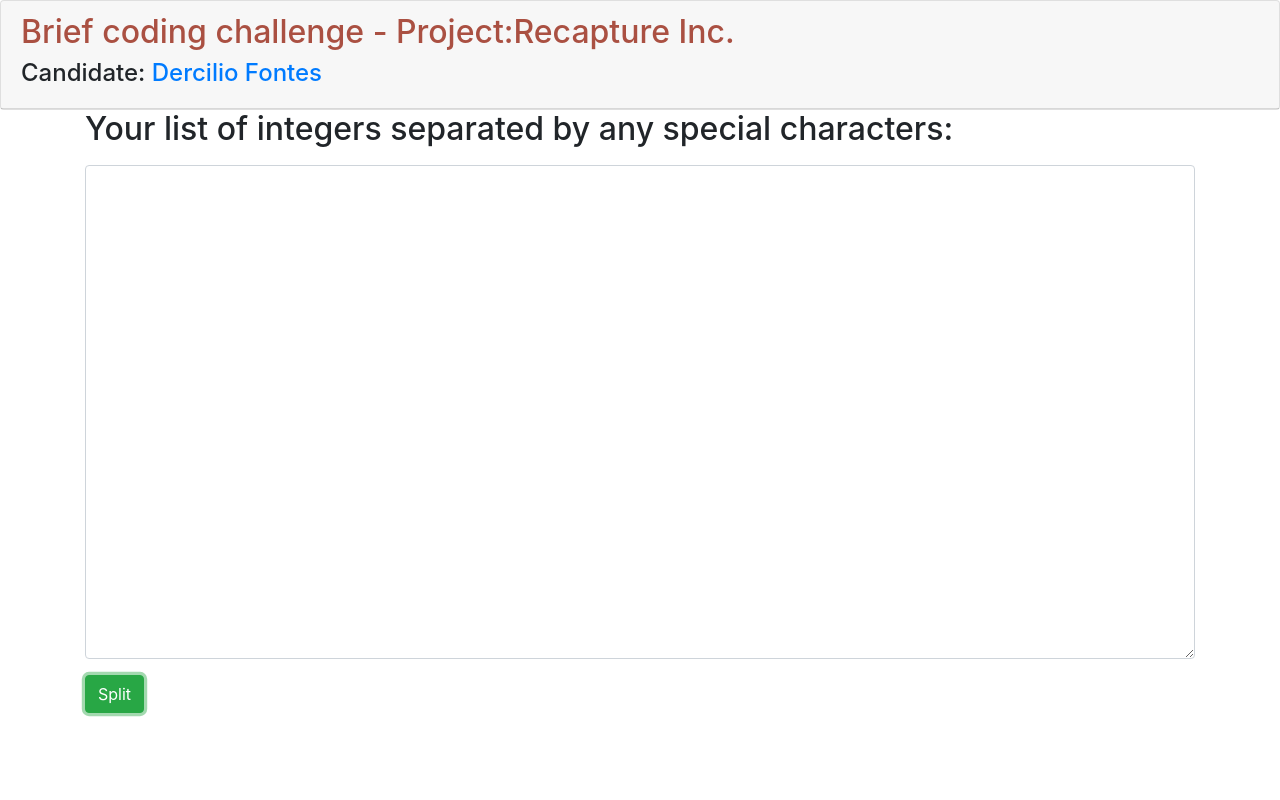
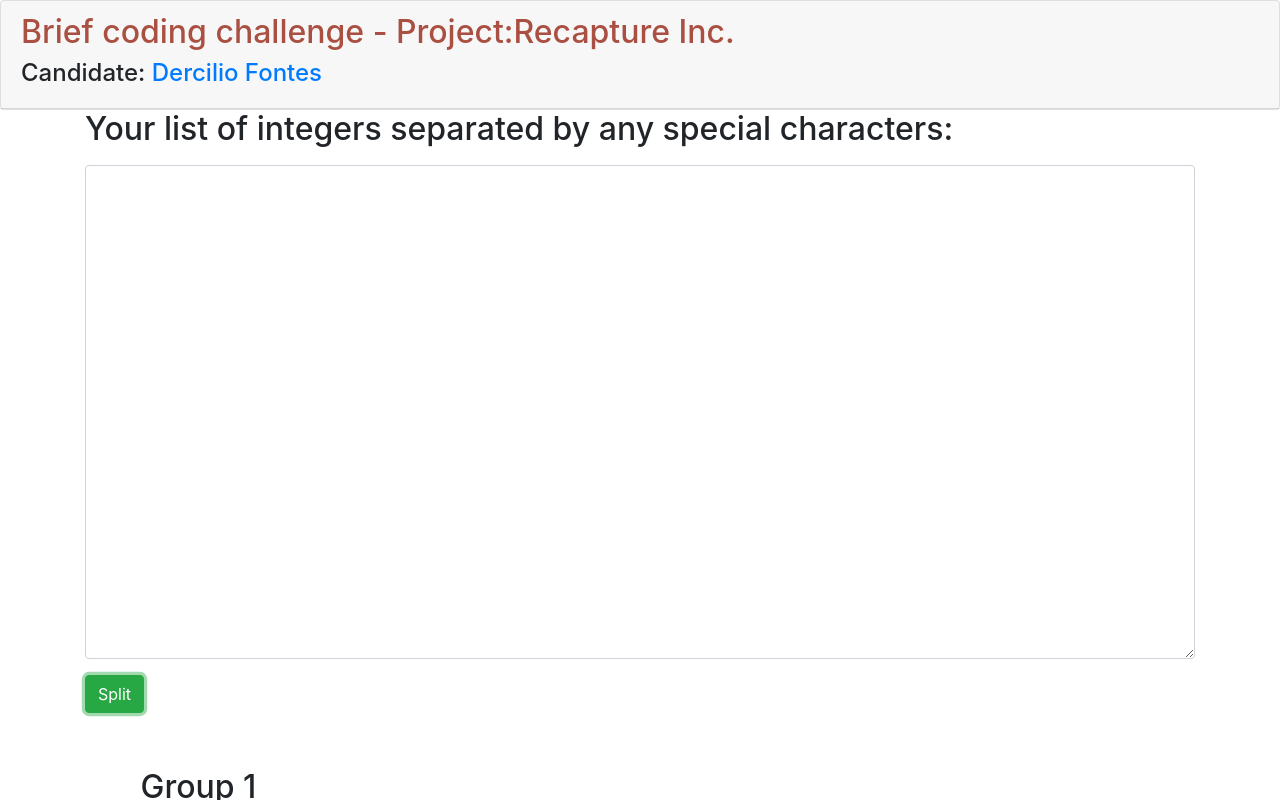
Before and after one commit to DercilioFontes/recapture-project, a plain HTML site: page index.html in a window 1280 px wide. Both pictures are taken after a click on the button "Split". Shown: the top 800 px of the page. Drawn offline with nearby package versions, Linux system fonts and the light colour scheme.

Commit message:
Fixed bug for empty textarea.

```diff
--- a/index.html
+++ b/index.html
@@ -128,7 +128,7 @@ This exercise is not intended to take up all of your free time, please limit it
         $('button').click(() => {
             const textareaInput = $('textarea').val();
             const re = /\d{1,}/g;
-            const arrayOfStringNumbers = textareaInput.match(re);
+            const arrayOfStringNumbers = textareaInput.match(re) || [''];
             const arrayOfNumbers = arrayOfStringNumbers.map( e => Number(e));
             const groups = splitInTwoGroupsOfEqualSizeAndAlmostEqualSum(arrayOfNumbers);
 
```
